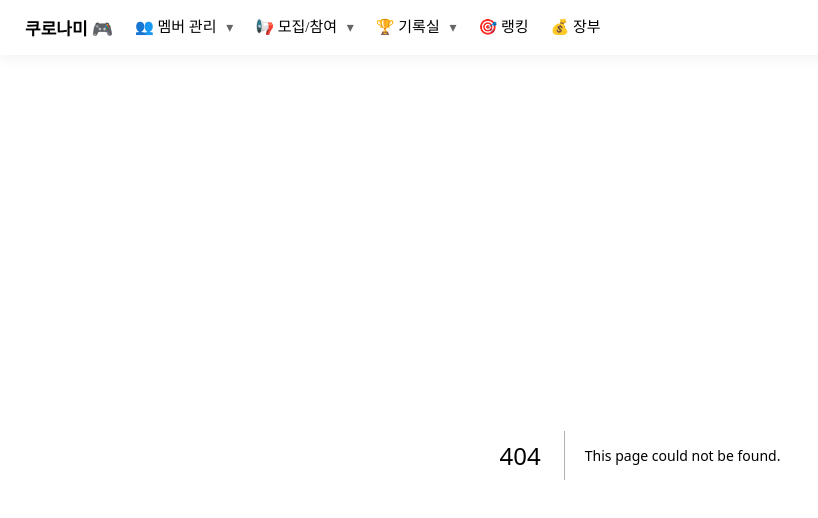
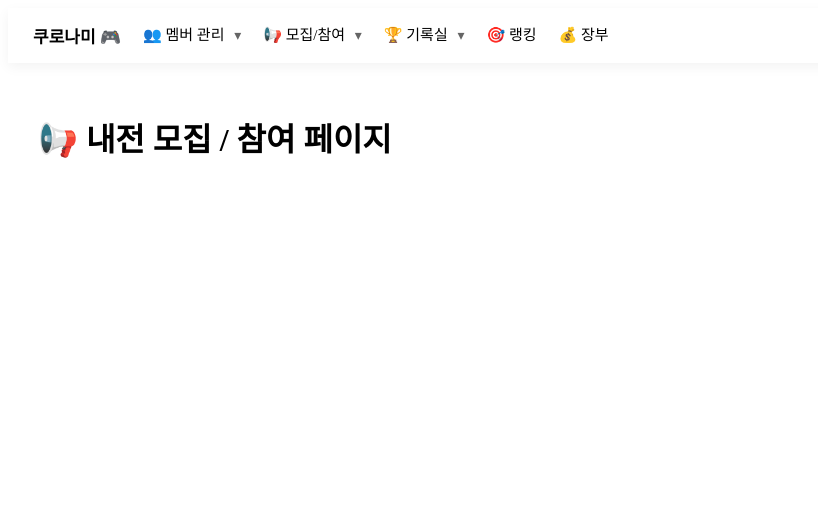
Before and after one commit to yoona0321/kuronami-dashboard, a Next.js app: page /apply in a window 1280 px wide. Before the commit this address had no page. Shown: the top 518 px of the page, without its empty margins (0-818 px from the left). Built offline with nearby package versions, Linux system fonts and the light colour scheme.

Commit message:
update apply page

```diff
--- /dev/null
+++ b/pages/apply.js
@@ -0,0 +1,7 @@
+export default function Apply() {
+  return (
+    <div style={{padding:30}}>
+      <h1>📢 내전 모집 / 참여 페이지</h1>
+    </div>
+  );
+}
```
